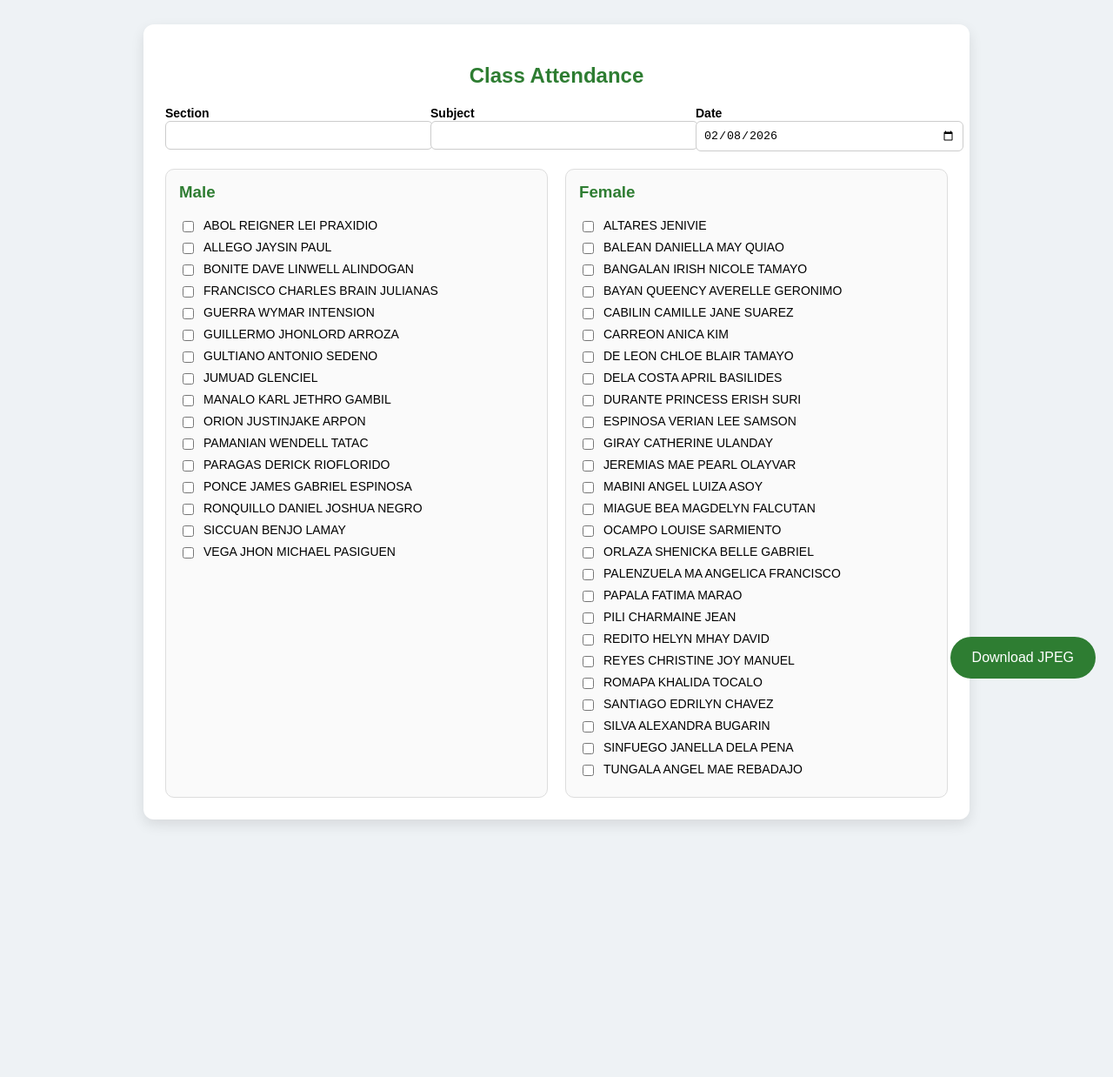
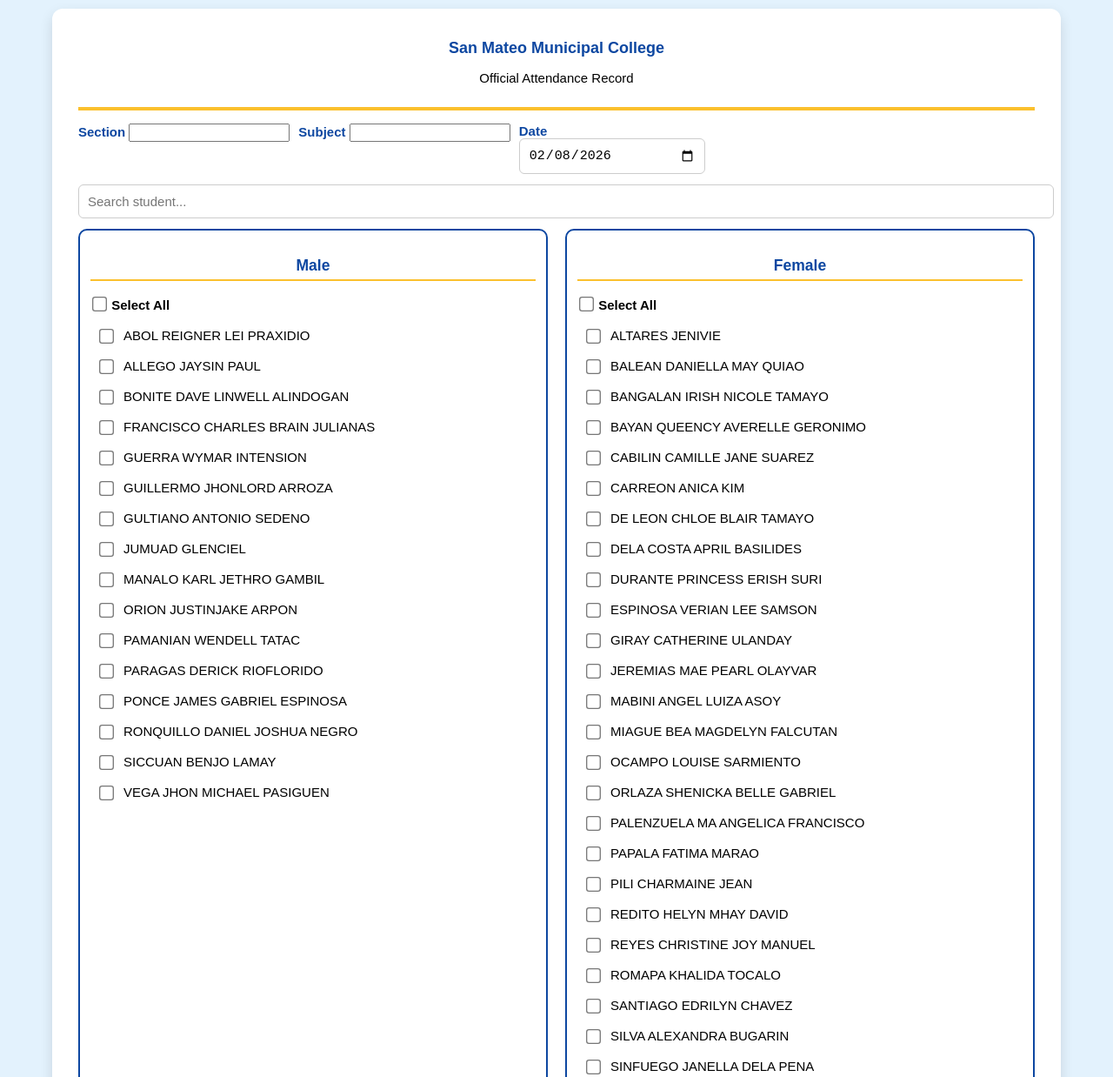
Before and after one commit to CHORLZ/Attendance-monitoring-system-, a plain HTML site: page index.html in a window 1280 px wide. Shown: the top 1238 px of the page at 87% size. Before the commit the page ends 970 px from the top, so only its background shows below. Drawn offline with nearby package versions, Linux system fonts and the light colour scheme.

Commit message:
Add files via upload

```diff
--- a/index.html
+++ b/index.html
@@ -2,91 +2,200 @@
 <html lang="en">
 <head>
 <meta charset="UTF-8">
-<title>Attendance App</title>
+<title>SMMC Attendance System</title>
 
 <script src="https://cdn.jsdelivr.net/npm/html2canvas@1.4.1/dist/html2canvas.min.js"></script>
 
+<meta name="viewport" content="width=device-width, initial-scale=1">
+
 <style>
+:root {
+    --blue: #0D47A1;
+    --yellow: #FBC02D;
+    --green: #2E7D32;
+    --light: #E3F2FD;
+}
+
+/* MOBILE-FIRST */
 body {
     font-family: Arial, sans-serif;
-    background: #eef2f5;
-    padding: 20px;
+    background: var(--light);
+    margin: 0;
+    padding: 10px;
+    font-size: 15px;
 }
 
 .container {
-    max-width: 900px;
-    margin: auto;
-    background: white;
-    padding: 25px;
+    background: #fff;
+    padding: 16px;
     border-radius: 12px;
-    box-shadow: 0 6px 15px rgba(0,0,0,0.1);
+    box-shadow: 0 6px 15px rgba(0,0,0,.12);
 }
 
-h2 {
+/* HEADER */
+.header {
     text-align: center;
-    color: #2E7D32;
+    border-bottom: 4px solid var(--yellow);
+    margin-bottom: 15px;
+    padding-bottom: 10px;
 }
 
+.header img {
+    width: 80px;
+}
+
+.header h2 {
+    margin: 5px 0;
+    color: var(--blue);
+    font-size: 18px;
+}
+
+/* FORM */
 .form-group {
     display: flex;
-    gap: 15px;
-    flex-wrap: wrap;
-    margin-bottom: 20px;
-}
-
-.form-group div {
-    flex: 1;
-    min-width: 200px;
+    flex-direction: column;
+    gap: 10px;
 }
 
 label {
     font-weight: bold;
-    font-size: 14px;
+    color: var(--blue);
 }
 
-input[type="text"], input[type="date"] {
+input[type="text"],
+input[type="date"] {
     width: 100%;
-    padding: 8px;
+    padding: 10px;
+    border-radius: 6px;
+    border: 1px solid #ccc;
+    font-size: 15px;
+}
+
+/* SEARCH */
+.search {
+    margin: 12px 0;
+}
+
+.search input {
+    width: 100%;
+    padding: 10px;
     border-radius: 6px;
     border: 1px solid #ccc;
 }
 
+/* STUDENT SECTIONS - SIDE BY SIDE */
 .section {
-    display: flex;
+    display: grid;
+    grid-template-columns: 1fr 1fr;
     gap: 20px;
 }
 
+@media (max-width: 480px) {
+    .section {
+        grid-template-columns: 1fr; /* stacked on small phones */
+    }
+}
+
 .box {
-    flex: 1;
-    border: 1px solid #ddd;
-    padding: 15px;
+    border: 2px solid var(--blue);
     border-radius: 10px;
-    background: #fafafa;
+    padding: 12px;
 }
 
 .box h3 {
-    margin-top: 0;
-    color: #2E7D32;
+    text-align: center;
+    color: var(--blue);
+    border-bottom: 2px solid var(--yellow);
+    padding-bottom: 5px;
 }
 
+/* SELECT ALL */
+.select-all {
+    font-weight: bold;
+    margin: 10px 0;
+}
+
+/* STUDENTS */
 .student {
     display: flex;
+    gap: 10px;
+    padding: 8px;
+    font-size: 15px;
+}
+
+.student.present {
+    background: #E8F5E9;
+    border-radius: 6px;
+}
+
+/* CHECKBOX */
+input[type="checkbox"] {
+    transform: scale(1.3);
+    accent-color: var(--green);
+}
+
+/* SUMMARY */
+.summary {
+    margin-top: 12px;
+    font-weight: bold;
+}
+
+/* BUTTON BAR (MOBILE) */
+.buttons {
+    position: sticky;
+    bottom: 0;
+    background: white;
+    padding: 10px 0;
+    display: flex;
     gap: 8px;
-    margin-bottom: 6px;
+    justify-content: space-around;
+    border-top: 2px solid #eee;
+}
+
+button {
+    flex: 1;
+    padding: 12px;
+    border: none;
+    border-radius: 20px;
+    font-size: 14px;
+    color: white;
+}
+
+.download { background: var(--blue); }
+.print { background: var(--green); }
+.clear { background: #757575; }
+
+/* DESKTOP ENHANCEMENTS */
+@media (min-width: 768px) {
+    .body {
         font-size: 14px;
     }
 
+    .container {
+        max-width: 1100px;
+        margin: auto;
+        padding: 30px;
+    }
+
+    .form-group {
+        flex-direction: row;
+    }
+
+    .buttons {
+        position: static;
+        justify-content: flex-start;
+        border-top: none;
+    }
+
     button {
-    position: fixed;
-    bottom: 20px;
-    right: 20px;
-    padding: 15px 25px;
-    background: #2E7D32;
-    color: white;
-    border: none;
-    border-radius: 50px;
-    font-size: 16px;
-    cursor: pointer;
+        flex: unset;
+        padding: 12px 22px;
+    }
+}
+
+/* PRINT */
+@media print {
+    .buttons, .search { display: none; }
 }
 </style>
 </head>
@@ -94,112 +203,156 @@ button {
 <body>
 
 <div class="container" id="capture">
-    <h2>Class Attendance</h2>
 
+<div class="header">
+    <!-- Make sure the logo file "logo.png" is in the same folder as this HTML -->
+    <img src="logo.png" alt="SMMC Logo" onerror="this.style.display='none'">
+    <h2>San Mateo Municipal College</h2>
+    <p>Official Attendance Record</p>
+</div>
+
+<!-- FORM (ALIGNED ROW ON TABLET/DESKTOP, STACKED MOBILE) -->
 <div class="form-group">
     <div>
         <label>Section</label>
-            <input type="text" id="section">
+        <input id="section">
     </div>
-
     <div>
         <label>Subject</label>
-            <input type="text" id="subject">
+        <input id="subject">
     </div>
-
     <div>
         <label>Date</label>
         <input type="date" id="date">
     </div>
 </div>
 
+<!-- SEARCH -->
+<div class="search">
+    <input type="text" placeholder="Search student..." onkeyup="searchStudent(this.value)">
+</div>
+
+<!-- STUDENTS -->
 <div class="section">
 
 <!-- MALE -->
 <div class="box">
 <h3>Male</h3>
+<div class="select-all">
+    <input type="checkbox" onclick="toggle('male',this)"> Select All
+</div>
 
-            <div class="student"><input type="checkbox"> ABOL REIGNER LEI PRAXIDIO</div>
-            <div class="student"><input type="checkbox"> ALLEGO JAYSIN PAUL</div>
-            <div class="student"><input type="checkbox"> BONITE DAVE LINWELL ALINDOGAN</div>
-            <div class="student"><input type="checkbox"> FRANCISCO CHARLES BRAIN JULIANAS</div>
-            <div class="student"><input type="checkbox"> GUERRA WYMAR INTENSION</div>
-            <div class="student"><input type="checkbox"> GUILLERMO JHONLORD ARROZA</div>
-            <div class="student"><input type="checkbox"> GULTIANO ANTONIO SEDENO</div>
-            <div class="student"><input type="checkbox"> JUMUAD GLENCIEL</div>
-            <div class="student"><input type="checkbox"> MANALO KARL JETHRO GAMBIL</div>
-            <div class="student"><input type="checkbox"> ORION JUSTINJAKE ARPON</div>
-            <div class="student"><input type="checkbox"> PAMANIAN WENDELL TATAC</div>
-            <div class="student"><input type="checkbox"> PARAGAS DERICK RIOFLORIDO</div>
-            <div class="student"><input type="checkbox"> PONCE JAMES GABRIEL ESPINOSA</div>
-            <div class="student"><input type="checkbox"> RONQUILLO DANIEL JOSHUA NEGRO</div>
-            <div class="student"><input type="checkbox"> SICCUAN BENJO LAMAY</div>
-            <div class="student"><input type="checkbox"> VEGA JHON MICHAEL PASIGUEN</div>
+<div class="student male"><input type="checkbox"> ABOL REIGNER LEI PRAXIDIO</div>
+<div class="student male"><input type="checkbox"> ALLEGO JAYSIN PAUL</div>
+<div class="student male"><input type="checkbox"> BONITE DAVE LINWELL ALINDOGAN</div>
+<div class="student male"><input type="checkbox"> FRANCISCO CHARLES BRAIN JULIANAS</div>
+<div class="student male"><input type="checkbox"> GUERRA WYMAR INTENSION</div>
+<div class="student male"><input type="checkbox"> GUILLERMO JHONLORD ARROZA</div>
+<div class="student male"><input type="checkbox"> GULTIANO ANTONIO SEDENO</div>
+<div class="student male"><input type="checkbox"> JUMUAD GLENCIEL</div>
+<div class="student male"><input type="checkbox"> MANALO KARL JETHRO GAMBIL</div>
+<div class="student male"><input type="checkbox"> ORION JUSTINJAKE ARPON</div>
+<div class="student male"><input type="checkbox"> PAMANIAN WENDELL TATAC</div>
+<div class="student male"><input type="checkbox"> PARAGAS DERICK RIOFLORIDO</div>
+<div class="student male"><input type="checkbox"> PONCE JAMES GABRIEL ESPINOSA</div>
+<div class="student male"><input type="checkbox"> RONQUILLO DANIEL JOSHUA NEGRO</div>
+<div class="student male"><input type="checkbox"> SICCUAN BENJO LAMAY</div>
+<div class="student male"><input type="checkbox"> VEGA JHON MICHAEL PASIGUEN</div>
 </div>
 
 <!-- FEMALE -->
 <div class="box">
 <h3>Female</h3>
-
-            <div class="student"><input type="checkbox"> ALTARES JENIVIE</div>
-            <div class="student"><input type="checkbox"> BALEAN DANIELLA MAY QUIAO</div>
-            <div class="student"><input type="checkbox"> BANGALAN IRISH NICOLE TAMAYO</div>
-            <div class="student"><input type="checkbox"> BAYAN QUEENCY AVERELLE GERONIMO</div>
-            <div class="student"><input type="checkbox"> CABILIN CAMILLE JANE SUAREZ</div>
-            <div class="student"><input type="checkbox"> CARREON ANICA KIM</div>
-            <div class="student"><input type="checkbox"> DE LEON CHLOE BLAIR TAMAYO</div>
-            <div class="student"><input type="checkbox"> DELA COSTA APRIL BASILIDES</div>
-            <div class="student"><input type="checkbox"> DURANTE PRINCESS ERISH SURI</div>
-            <div class="student"><input type="checkbox"> ESPINOSA VERIAN LEE SAMSON</div>
-            <div class="student"><input type="checkbox"> GIRAY CATHERINE ULANDAY</div>
-            <div class="student"><input type="checkbox"> JEREMIAS MAE PEARL OLAYVAR</div>
-            <div class="student"><input type="checkbox"> MABINI ANGEL LUIZA ASOY</div>
-            <div class="student"><input type="checkbox"> MIAGUE BEA MAGDELYN FALCUTAN</div>
-            <div class="student"><input type="checkbox"> OCAMPO LOUISE SARMIENTO</div>
-            <div class="student"><input type="checkbox"> ORLAZA SHENICKA BELLE GABRIEL</div>
-            <div class="student"><input type="checkbox"> PALENZUELA MA ANGELICA FRANCISCO</div>
-            <div class="student"><input type="checkbox"> PAPALA FATIMA MARAO</div>
-            <div class="student"><input type="checkbox"> PILI CHARMAINE JEAN</div>
-            <div class="student"><input type="checkbox"> REDITO HELYN MHAY DAVID</div>
-            <div class="student"><input type="checkbox"> REYES CHRISTINE JOY MANUEL</div>
-            <div class="student"><input type="checkbox"> ROMAPA KHALIDA TOCALO</div>
-            <div class="student"><input type="checkbox"> SANTIAGO EDRILYN CHAVEZ</div>
-            <div class="student"><input type="checkbox"> SILVA ALEXANDRA BUGARIN</div>
-            <div class="student"><input type="checkbox"> SINFUEGO JANELLA DELA PENA</div>
-            <div class="student"><input type="checkbox"> TUNGALA ANGEL MAE REBADAJO</div>
+<div class="select-all">
+    <input type="checkbox" onclick="toggle('female',this)"> Select All
 </div>
 
-    </div>
+<div class="student female"><input type="checkbox"> ALTARES JENIVIE</div>
+<div class="student female"><input type="checkbox"> BALEAN DANIELLA MAY QUIAO</div>
+<div class="student female"><input type="checkbox"> BANGALAN IRISH NICOLE TAMAYO</div>
+<div class="student female"><input type="checkbox"> BAYAN QUEENCY AVERELLE GERONIMO</div>
+<div class="student female"><input type="checkbox"> CABILIN CAMILLE JANE SUAREZ</div>
+<div class="student female"><input type="checkbox"> CARREON ANICA KIM</div>
+<div class="student female"><input type="checkbox"> DE LEON CHLOE BLAIR TAMAYO</div>
+<div class="student female"><input type="checkbox"> DELA COSTA APRIL BASILIDES</div>
+<div class="student female"><input type="checkbox"> DURANTE PRINCESS ERISH SURI</div>
+<div class="student female"><input type="checkbox"> ESPINOSA VERIAN LEE SAMSON</div>
+<div class="student female"><input type="checkbox"> GIRAY CATHERINE ULANDAY</div>
+<div class="student female"><input type="checkbox"> JEREMIAS MAE PEARL OLAYVAR</div>
+<div class="student female"><input type="checkbox"> MABINI ANGEL LUIZA ASOY</div>
+<div class="student female"><input type="checkbox"> MIAGUE BEA MAGDELYN FALCUTAN</div>
+<div class="student female"><input type="checkbox"> OCAMPO LOUISE SARMIENTO</div>
+<div class="student female"><input type="checkbox"> ORLAZA SHENICKA BELLE GABRIEL</div>
+<div class="student female"><input type="checkbox"> PALENZUELA MA ANGELICA FRANCISCO</div>
+<div class="student female"><input type="checkbox"> PAPALA FATIMA MARAO</div>
+<div class="student female"><input type="checkbox"> PILI CHARMAINE JEAN</div>
+<div class="student female"><input type="checkbox"> REDITO HELYN MHAY DAVID</div>
+<div class="student female"><input type="checkbox"> REYES CHRISTINE JOY MANUEL</div>
+<div class="student female"><input type="checkbox"> ROMAPA KHALIDA TOCALO</div>
+<div class="student female"><input type="checkbox"> SANTIAGO EDRILYN CHAVEZ</div>
+<div class="student female"><input type="checkbox"> SILVA ALEXANDRA BUGARIN</div>
+<div class="student female"><input type="checkbox"> SINFUEGO JANELLA DELA PENA</div>
+<div class="student female"><input type="checkbox"> TUNGALA ANGEL MAE REBADAJO</div>
 </div>
 
-<button onclick="saveJPEG()">Download JPEG</button>
+</div> <!-- END SECTION -->
+
+<div class="summary" id="summary">Total Present: 0</div>
+
+<div class="buttons">
+    <button class="download" onclick="downloadJPEG()">Download</button>
+    <button class="print" onclick="window.print()">Print</button>
+    <button class="clear" onclick="clearAll()">Clear</button>
+</div>
+
+</div> <!-- END CONTAINER -->
 
 <script>
 document.getElementById("date").valueAsDate = new Date();
 
-function saveJPEG() {
-    const students = document.querySelectorAll(".student");
+const checkboxes = document.querySelectorAll(".student input");
 
-    students.forEach(s => {
-        if (!s.querySelector("input").checked) {
-            s.style.display = "none";
-        }
+checkboxes.forEach(cb => {
+    cb.onchange = () => {
+        cb.parentElement.classList.toggle("present", cb.checked);
+        count();
+    };
 });
 
-    html2canvas(document.getElementById("capture"), {
-        backgroundColor: "#fff",
-        scale: 2
-    }).then(canvas => {
-        const section = document.getElementById("section").value || "Section";
-        const subject = document.getElementById("subject").value || "Subject";
-        const date = document.getElementById("date").value || "Date";
+function toggle(group, source) {
+    document.querySelectorAll("." + group + " input").forEach(cb => {
+        cb.checked = source.checked;
+        cb.dispatchEvent(new Event("change"));
+    });
+}
 
-        const link = document.createElement("a");
-        link.download = `Attendance_${section}_${subject}_${date}.jpg`;
-        link.href = canvas.toDataURL("image/jpeg", 0.95);
-        link.click();
+function count() {
+    const total = [...checkboxes].filter(cb => cb.checked).length;
+    document.getElementById("summary").textContent = `Total Present: ${total}`;
+}
 
-        students.forEach(s => s.style.display = "flex");
+function searchStudent(value) {
+    value = value.toLowerCase();
+    document.querySelectorAll(".student").forEach(s => {
+        s.style.display = s.textContent.toLowerCase().includes(value)
+            ? "flex" : "none";
+    });
+}
+
+function clearAll() {
+    checkboxes.forEach(cb => {
+        cb.checked = false;
+        cb.parentElement.classList.remove("present");
+    });
+    count();
+}
+
+function downloadJPEG() {
+    html2canvas(document.getElementById("capture"), { scale: 2 }).then(canvas => {
+        const a = document.createElement("a");
+        a.download = "SMMC_Attendance.jpg";
+        a.href = canvas.toDataURL("image/jpeg", 0.95);
+        a.click();
     });
 }
 </script>
```
Lines whose indentation alone changed are shown as unchanged.
